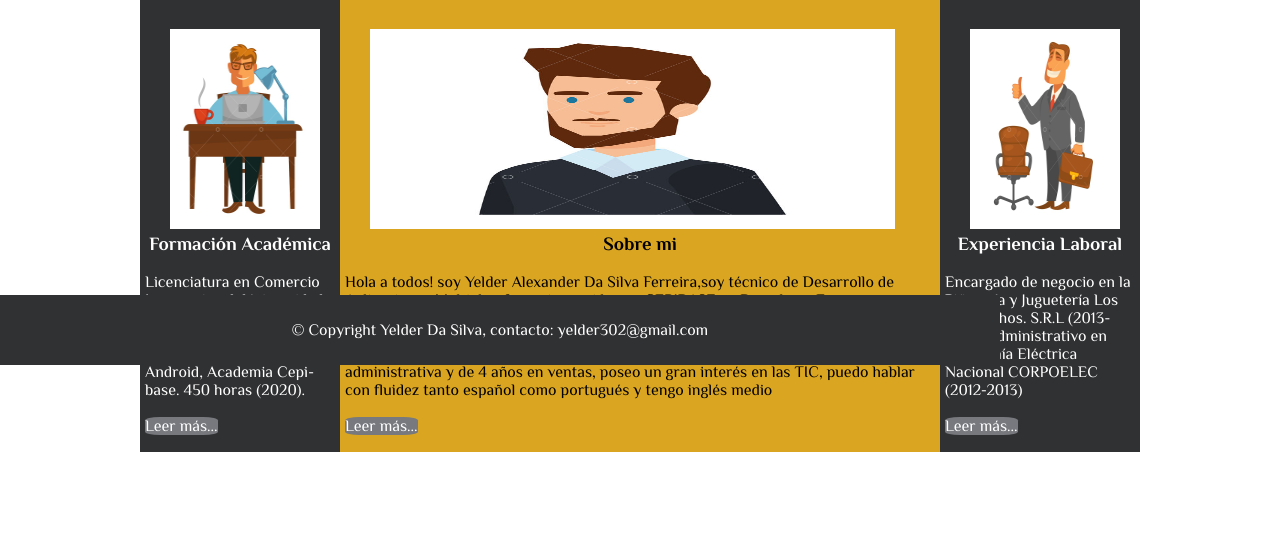
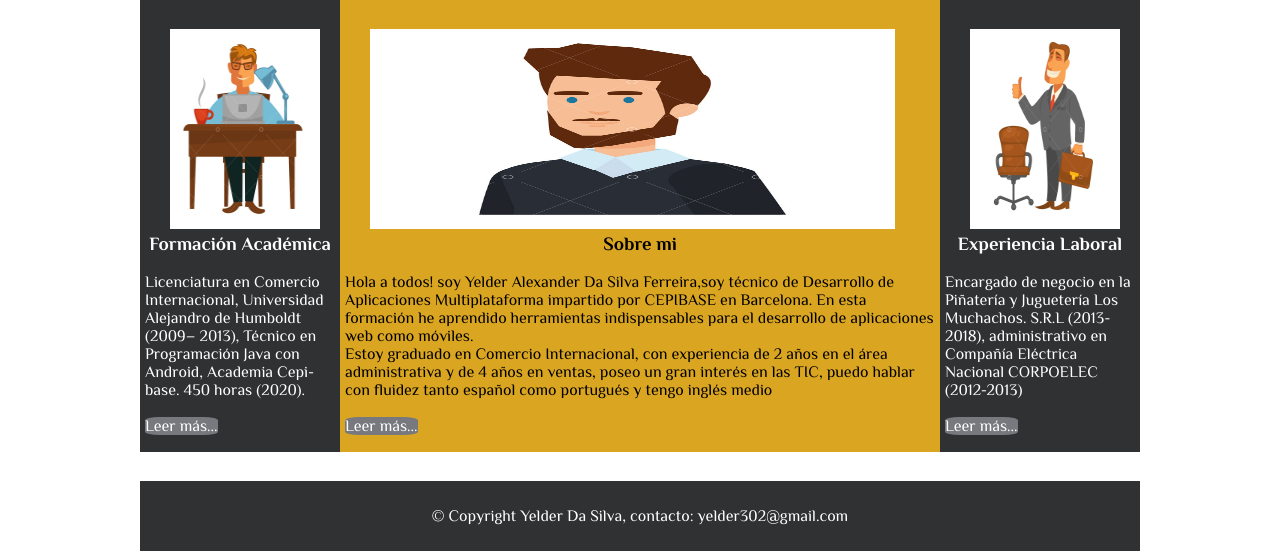
Before and after one commit to yelder/sprint1, a PHP site: page / in a window 1280 px wide. Shown: the part 435-986 px from the top of the page. Before the commit the page ends 887 px from the top, so only its background shows below. Run offline with PHP 8.4, Linux system fonts and the light colour scheme.

Commit message:
añadiendo cambios

```diff
--- a/styles/styles.css
+++ b/styles/styles.css
@@ -182,10 +182,6 @@ footer {
   display: flex;
   align-items: center;
   justify-content: center;
-
-  position: fixed;
-  bottom: 0px;
-  left: 0px;
 }
 
 footer p {
```
